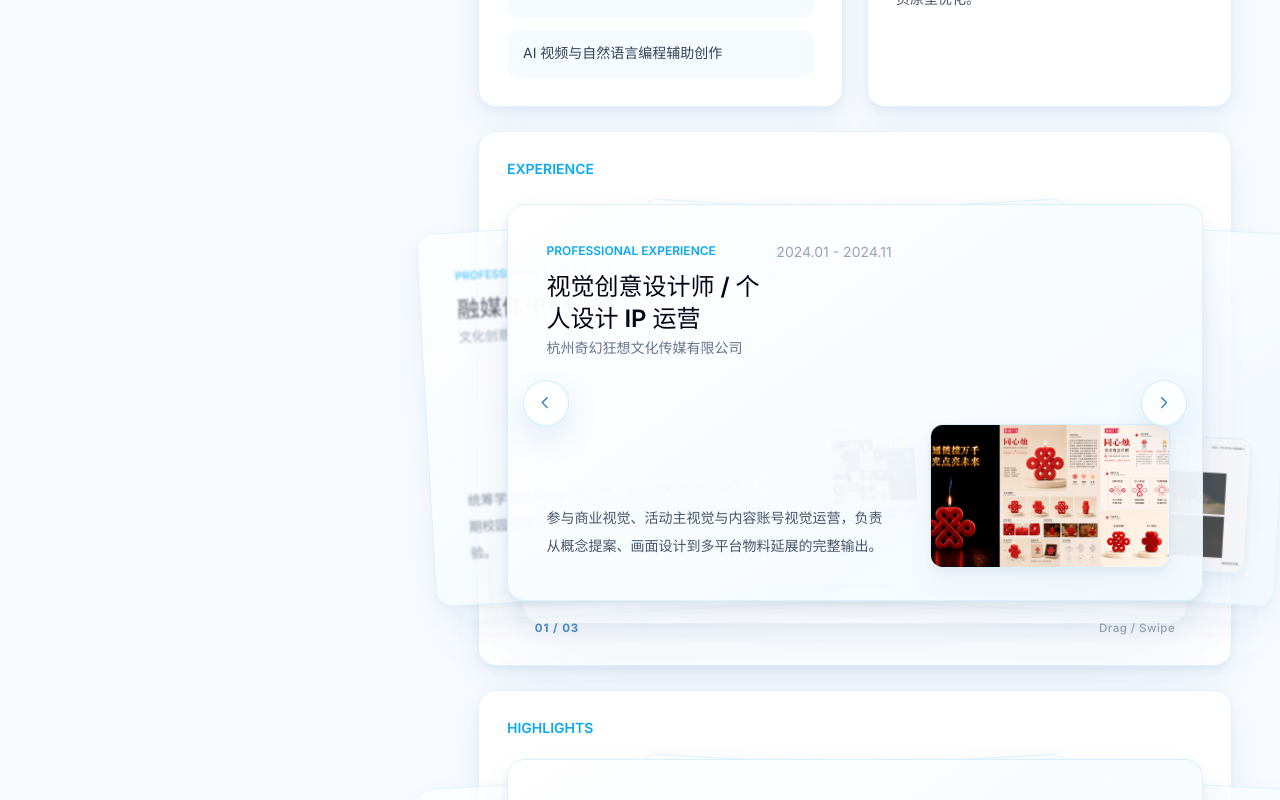
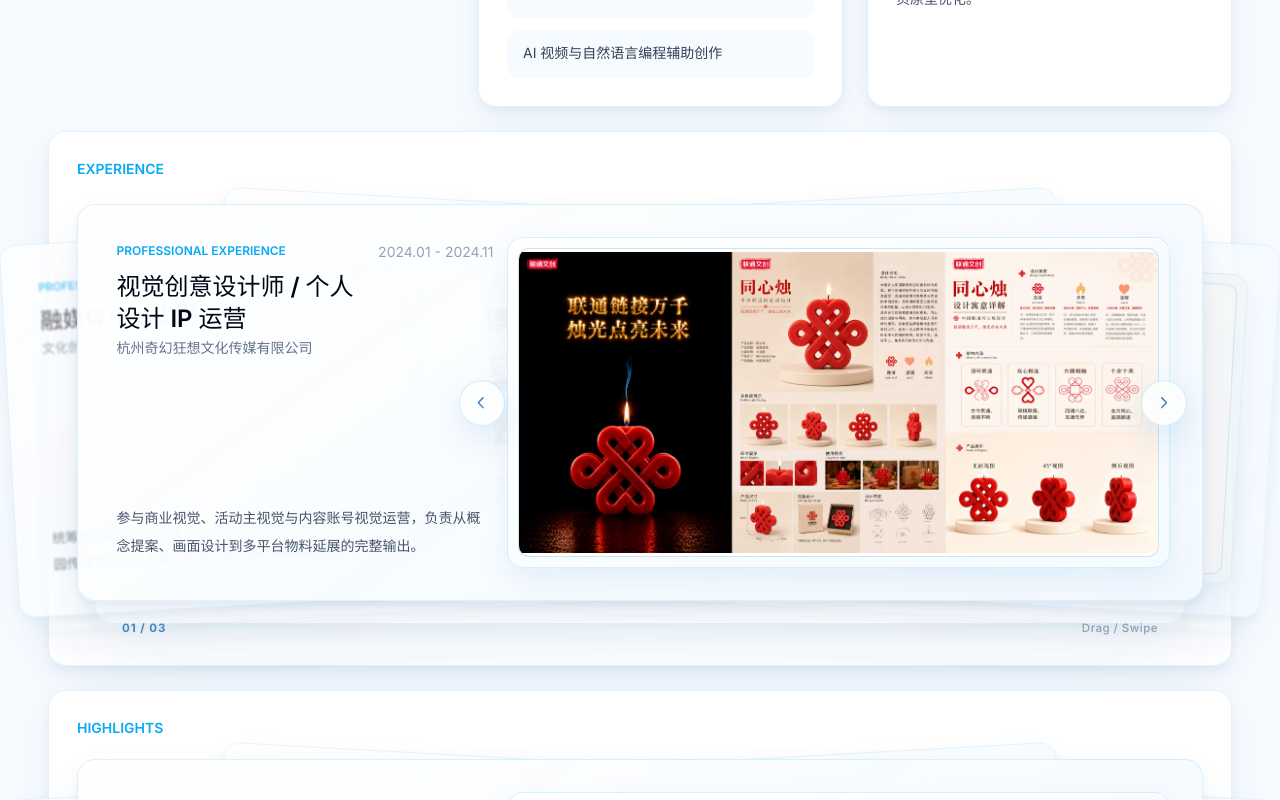
Before and after one commit to LHLlol/yuopoooo.github.io, a React (Vite) app: page / in a window 1280 px wide. Shown: the part 1880-2680 px from the top of the page. Built offline with nearby package versions, Linux system fonts and the light colour scheme.

Commit message:
Update portfolio

```diff
--- a/src/components/AboutSection.tsx
+++ b/src/components/AboutSection.tsx
@@ -91,6 +91,10 @@ export default function AboutSection() {
               </div>
             </Reveal>
 
+          </div>
+        </div>
+
+        <div className="about-details-wide mt-6 grid min-w-0 gap-6">
           <Reveal delay={staggerDelay(3)}>
             <div className="content-block rounded-[18px] border border-sky-100 bg-white p-7 shadow-[0_20px_70px_rgba(0,90,160,.06)]">
               <p className="text-sm font-semibold uppercase text-portfolioBlue">Experience</p>
@@ -160,7 +164,6 @@ export default function AboutSection() {
           </Reveal>
         </div>
       </div>
-      </div>
     </section>
   );
 }
--- a/src/styles.css
+++ b/src/styles.css
@@ -699,6 +699,8 @@ body.opening-leaving .home-hero-content {
 
 .about-details-grid > *,
 .about-details-stack > .reveal-shell,
+.about-details-wide,
+.about-details-wide > .reveal-shell,
 .selected-works-intro,
 .selected-works-deck-shell {
   min-width: 0;
@@ -706,9 +708,47 @@ body.opening-leaving .home-hero-content {
 
 .about-details-stack .content-block,
 .about-details-stack .card-deck,
+.about-details-wide,
+.about-details-wide .content-block,
+.about-details-wide .card-deck,
 .selected-works-deck-shell .card-deck {
   width: 100%;
   margin-inline: auto;
+}
+
+.about-details-wide {
+  align-items: stretch;
+}
+
+@media (min-width: 900px) {
+  .about-details-wide .card-deck-text-card--media .card-deck__text-layer {
+    width: 36%;
+    max-width: 36%;
+    padding-right: 0;
+  }
+
+  .about-details-wide .card-deck-text-card__media {
+    top: clamp(1rem, 2.5vw, 2rem);
+    right: clamp(1rem, 2.5vw, 2rem);
+    bottom: clamp(1rem, 2.5vw, 2rem);
+    width: 59%;
+    height: auto;
+    border-radius: 1rem;
+    padding: clamp(0.45rem, 0.8vw, 0.75rem);
+    background: linear-gradient(145deg, rgba(255, 255, 255, 0.98), rgba(244, 251, 255, 0.96));
+    box-shadow: inset 0 1px 0 rgba(255, 255, 255, 0.9), 0 12px 30px rgba(0, 90, 160, 0.08);
+  }
+
+  .about-details-wide .card-deck-text-card__media img {
+    object-fit: contain;
+    border: 1px solid rgba(196, 226, 241, 0.9);
+    border-radius: 0.7rem;
+    background: #ffffff;
+  }
+
+  .about-details-wide .card-deck__arrow--previous {
+    left: calc(36% - 1.45rem);
+  }
 }
 
 .selected-works-copy {
@@ -1266,7 +1306,7 @@ body.opening-leaving .home-hero-content {
 .card-deck-project-card,
 .card-deck-category-card {
   border: 1px solid rgba(var(--portfolio-blue-rgb), 0.12);
-  background: rgba(248, 251, 255, 0.94);
+  background: linear-gradient(145deg, rgba(255, 255, 255, 0.96), rgba(242, 249, 255, 0.94));
   box-shadow: var(--shadow-info);
 }
 
```
Also changed, not shown: 2 other files (tests, documents, lock files or other folders). Lines whose indentation alone changed are shown as unchanged.
